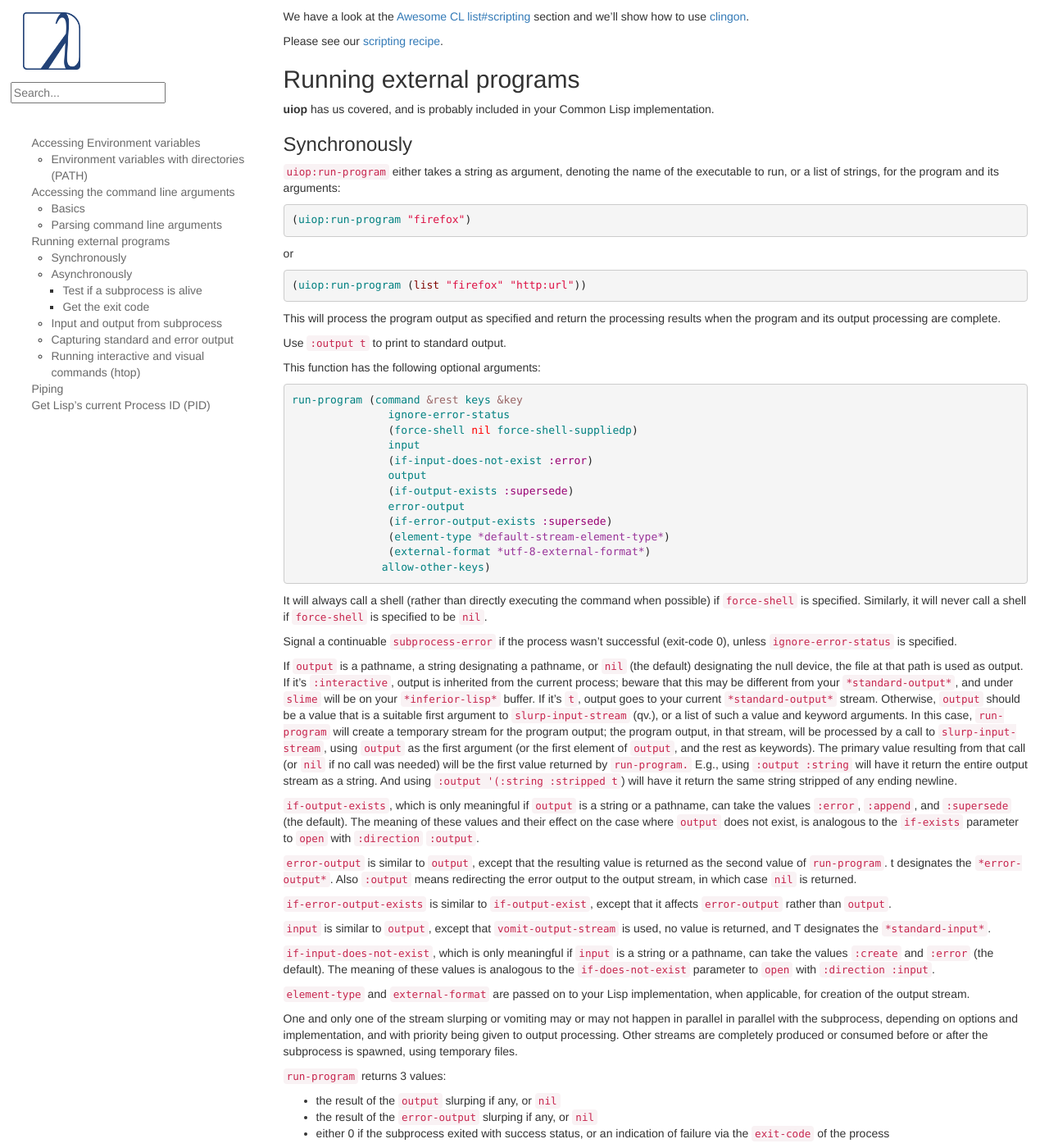
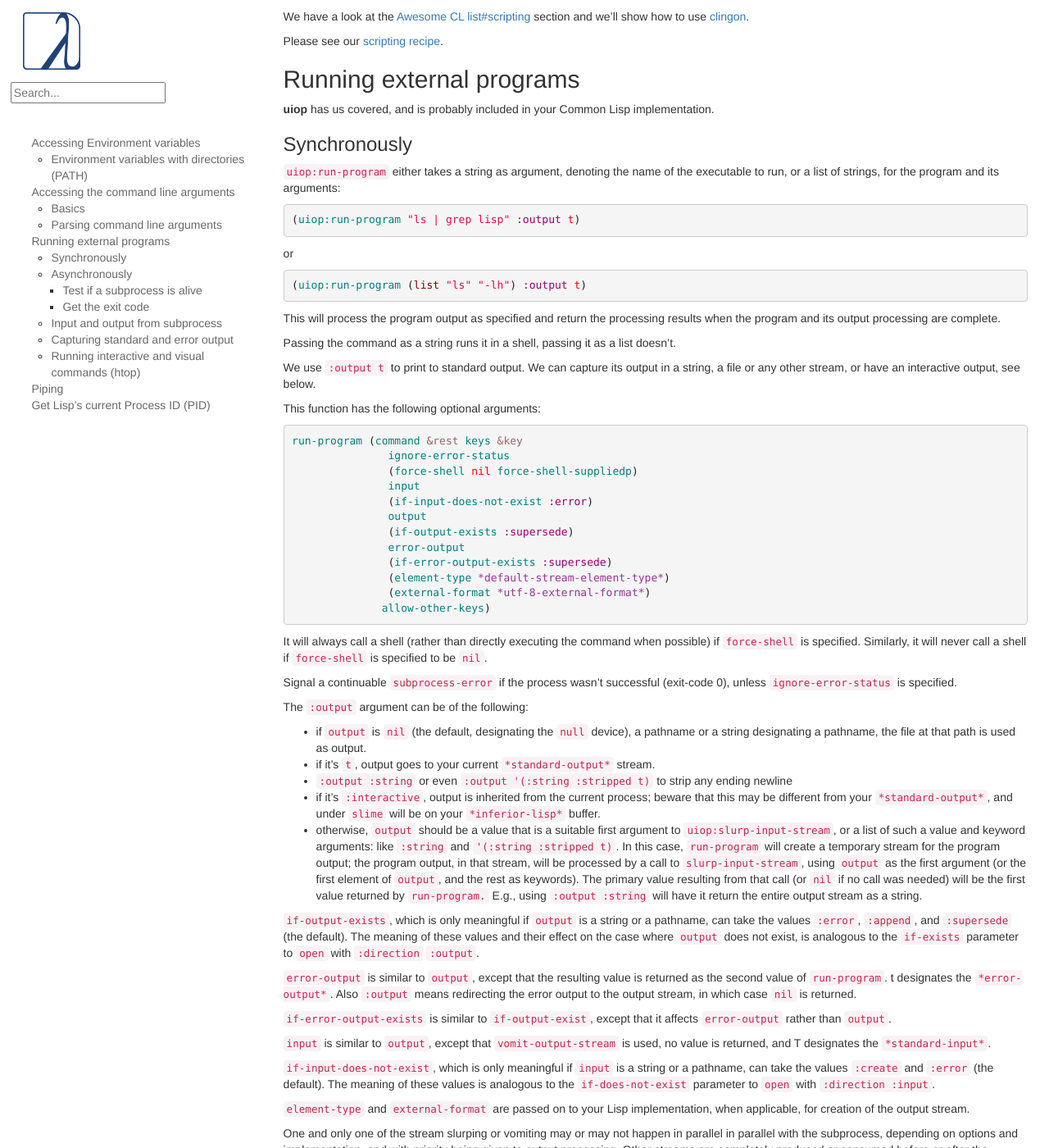
Before and after one commit to LispCookbook/cl-cookbook, a Jekyll site: the page built from os.md, in a window 1280 px wide and 1400 px high, scrolled down 2128 px. Shown: the whole window at 82% size. Built offline with Jekyll 4.4.1, drawn with Linux system fonts in a browser that asks for light colours.

Commit message:
os: mention shell or not shell, better structure :output options

```diff
--- a/os.md
+++ b/os.md
@@ -138,24 +138,28 @@ implementation.
 
 ### Synchronously
 
-[`uiop:run-program`](https://common-lisp.net/project/asdf/uiop.html#UIOP_002fRUN_002dPROGRAM) either takes a string as argument, denoting the
-name of the executable to run, or a list of strings, for the program and its arguments:
+[`uiop:run-program`](https://common-lisp.net/project/asdf/uiop.html#UIOP_002fRUN_002dPROGRAM) either takes a string as argument,
+denoting the name of the executable to run,
+or a list of strings, for the program and its arguments:
 
 ~~~lisp
-(uiop:run-program "firefox")
+(uiop:run-program "ls | grep lisp" :output t)
 ~~~
 
 or
 
 ~~~lisp
-(uiop:run-program (list "firefox" "http:url"))
+(uiop:run-program (list "ls" "-lh") :output t)
 ~~~
 
 This will process the program output as specified and return the
 processing results when the program and its output processing are
 complete.
 
-Use `:output t` to print to standard output.
+Passing the command as a string runs it in a shell, passing it as a list doesn't.
+
+We use `:output t` to print to standard output. We can capture its
+output in a string, a file or any other stream, or have an interactive output, see below.
 
 This function has the following optional arguments:
 
@@ -181,22 +185,20 @@ specified to be `nil`.
 Signal a continuable `subprocess-error` if the process wasn't successful (exit-code 0),
 unless `ignore-error-status` is specified.
 
-If `output` is a pathname, a string designating a pathname, or `nil` (the default)
-designating the null device, the file at that path is used as output.
-If it's `:interactive`, output is inherited from the current process;
-beware that this may be different from your `*standard-output*`,
-and under `slime` will be on your `*inferior-lisp*` buffer.
-If it's `t`, output goes to your current `*standard-output*` stream.
-Otherwise, `output` should be a value that is a suitable first argument to
-`slurp-input-stream` (qv.), or a list of such a value and keyword arguments.
+The `:output` argument can be of the following:
+
+- if `output` is `nil` (the default, designating the `null` device), a pathname or a string designating a pathname, the file at that path is used as output.
+- if it's `t`, output goes to your current `*standard-output*` stream.
+- `:output :string` or even `:output '(:string :stripped t)` to strip any ending newline
+- if it's `:interactive`, output is inherited from the current process; beware that this may be different from your `*standard-output*`, and under `slime` will be on your `*inferior-lisp*` buffer.
+- otherwise, `output` should be a value that is a suitable first argument to
+`uiop:slurp-input-stream`, or a list of such a value and keyword arguments: like `:string` and `'(:string :stripped t)`.
 In this case, `run-program` will create a temporary stream for the program output;
 the program output, in that stream, will be processed by a call to `slurp-input-stream`,
 using `output` as the first argument (or the first element of `output`, and the rest as keywords).
 The primary value resulting from that call (or `nil` if no call was needed)
 will be the first value returned by `run-program.`
 E.g., using `:output :string` will have it return the entire output stream as a string.
-And using `:output '(:string :stripped t`) will have it return the same string
-stripped of any ending newline.
 
 `if-output-exists`, which is only meaningful if `output` is a string or a
 pathname, can take the values `:error`, `:append`, and `:supersede` (the
```
